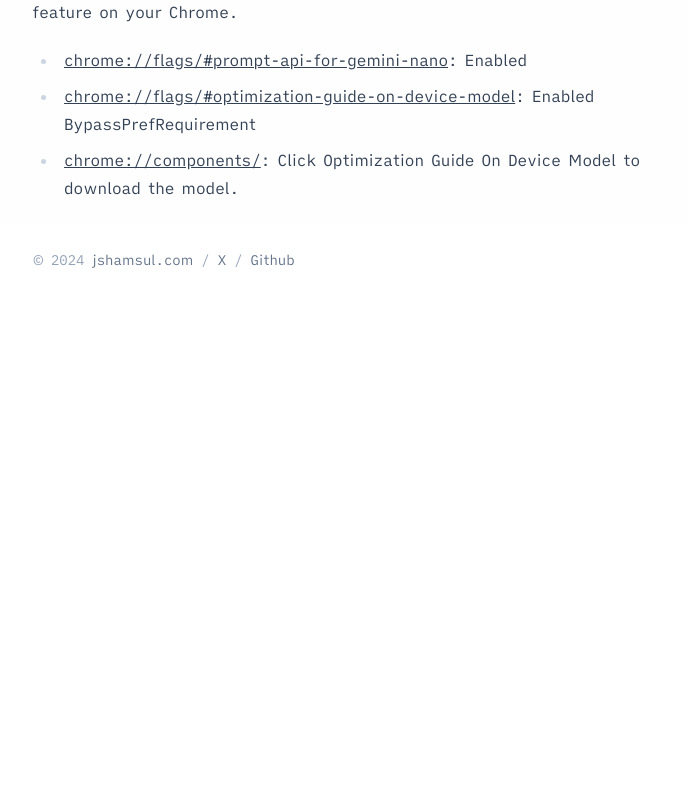
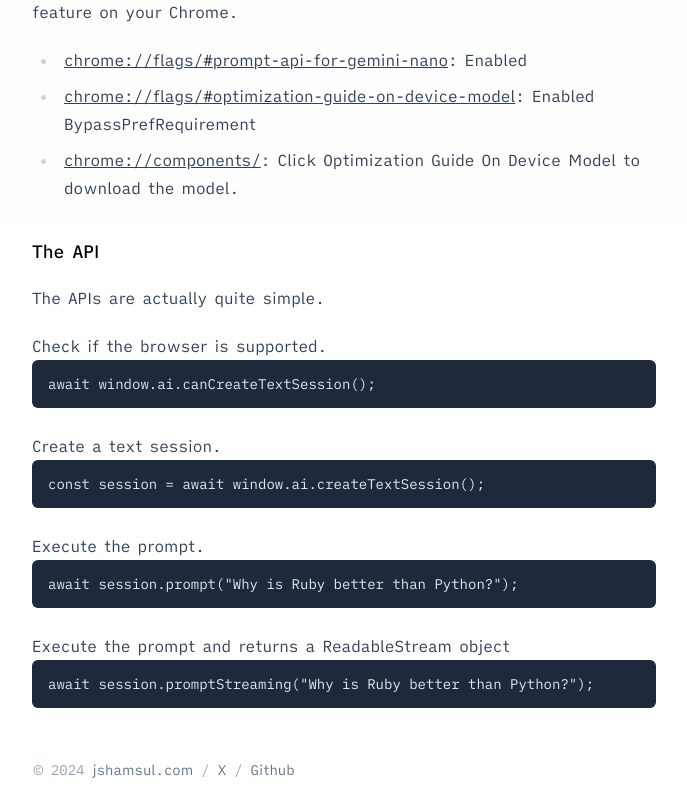
Before and after one commit to jibone/ai.jshamsul.com, a Next.js app in the folder webapp/: page /chrome-ai/info in a window 1280 px wide. Shown: the part 576-1376 px from the top of the page, without its empty margins (200-887 px from the left). Before the commit the page ends 866 px from the top, so only its background shows below. Built offline with nearby package versions, Linux system fonts and the light colour scheme.

Commit message:
add some description (#10)

```diff
--- a/webapp/src/app/chrome-ai/info/page.tsx
+++ b/webapp/src/app/chrome-ai/info/page.tsx
@@ -48,6 +48,38 @@ export default function ChromeAIInfoPage() {
             Model to download the model.
           </li>
         </ul>
+
+        <h2>The API</h2>
+
+        <p>The APIs are actually quite simple.</p>
+
+        <p>
+          Check if the browser is supported.
+          <pre className="!-mt-0">
+            <code>await window.ai.canCreateTextSession();</code>
+          </pre>
+        </p>
+
+        <p>
+          Create a text session.
+          <pre className="!-mt-0">
+            <code>const session = await window.ai.createTextSession();</code>
+          </pre>
+        </p>
+
+        <p>
+          Execute the prompt.
+          <pre className="!-mt-0">
+            <code>{`await session.prompt("Why is Ruby better than Python?");`}</code>
+          </pre>
+        </p>
+
+        <p>
+          Execute the prompt and returns a ReadableStream object
+          <pre className="!-mt-0">
+            <code>{`await session.promptStreaming("Why is Ruby better than Python?");`}</code>
+          </pre>
+        </p>
       </div>
     </LayoutContainer>
   );
--- a/webapp/src/components/Footer.tsx
+++ b/webapp/src/components/Footer.tsx
@@ -18,7 +18,7 @@ export default function Footer() {
         </a>
         <span>/</span>
         <a
-          href="https://github.com/jibone"
+          href="https://github.com/jibone/ai.jshamsul.com"
           className="text-slate-500 hover:text-black hover:underline hover:underline-offset-2 hover:decoration-2 hover:decoration-purple-500"
         >
           Github
```
Also changed, not shown: 1 other file (tests, documents, lock files or other folders).
